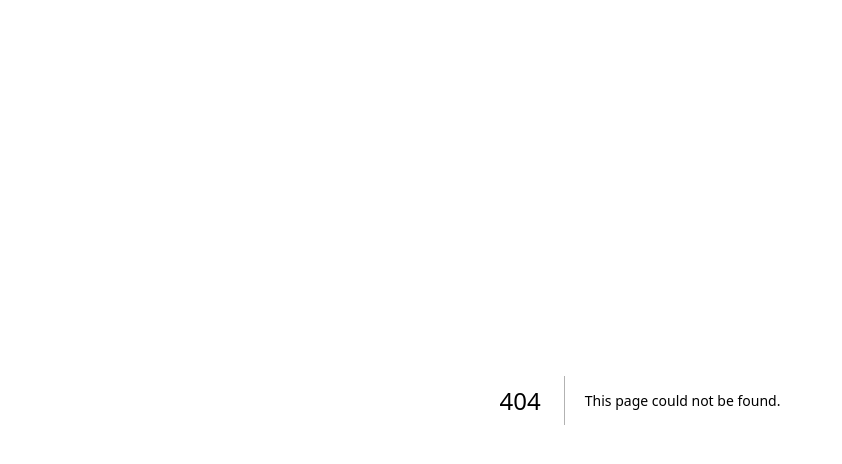
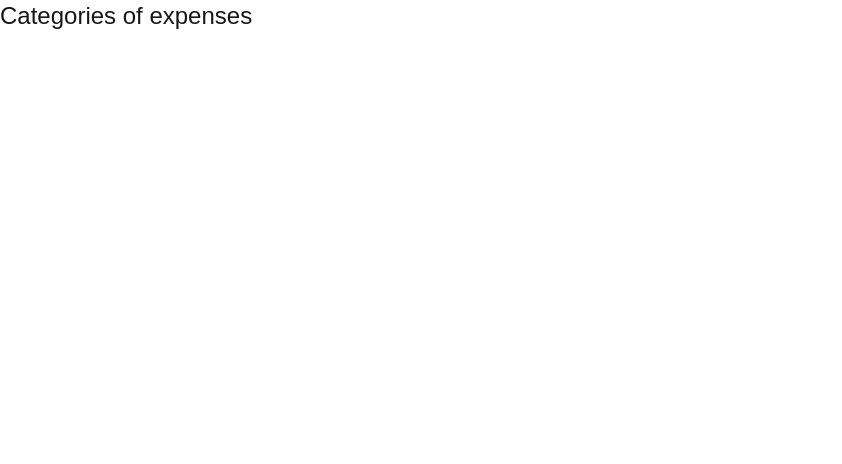
Before and after one commit to francksefu/trackmymoneyapp, a Next.js app: page /categories in a window 1280 px wide. Before the commit this address had no page. Shown: the top 464 px of the page, without its empty margins (0-842 px from the left). Built offline with nearby package versions, Linux system fonts and the light colour scheme.

Commit message:
Initial commit

```diff
--- /dev/null
+++ b/app/categories/page.tsx
@@ -0,0 +1,9 @@
+const CategoriePage = async () => {
+    return (
+        <main>
+            <h1 className="text-2xl">Categories of expenses</h1>
+        </main>
+    );
+}
+
+export default CategoriePage;
```
Also changed, not shown: app/expenses/page.tsx (added).
